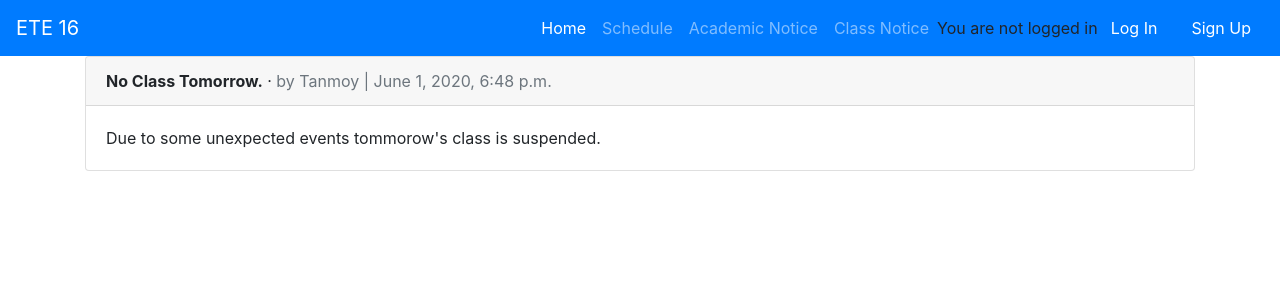
After one commit to Tanmoy-Sarkar/Varsity-Management-System, a Django app: page /class_notice/ in a window 1280 px wide. The commit adds this page. Shown: the top 300 px of the page. Run offline with Django 3.2, Linux system fonts and the light colour scheme; data comes from the database, SQL or seed files in the repository; both versions use the stored data as it was after the commit; some libraries are stand-ins or nearby versions.

Commit message:
adding necessary templates

```diff
--- a/templates/base.html
+++ b/templates/base.html
@@ -25,21 +25,30 @@
 		    <a class="nav-link" href="#">Academic Notice</a>
 		  </li>
 		  <li class="nav-item">
-		    <a class="nav-link" href="#">Class Notice</a>
+		    <a class="nav-link" href="{% url 'class_notice_list' %}">Class Notice</a>
 		  </li>
-		</ul>
-		</div>
+	{% if user.is_authenticated %}
+			<li class="nav-item">
+				<a href="#" class="nav-link dropdown-toggle" id="studentmenu" data-toggle="dropdown" aria-haspopup="true" aria-expanded="false">{{ user.username }}</a>
+				<div class="dropdown-menu dropdown-menu-right" aria-labelledby="studentmenu">
+					<a class="dropdown-item" href="{% url 'password_change' %}">Change Password</a>
+					<div class="dropdown-divider"></div>
+					<a href="{% url 'logout' %}" class="dropdown-item">Log Out</a>
+				</div>
+			</li>
+
+	{% else %}
+
+			<form class="form-inline ml-auto bg-primary">You are not logged in
+			<a href="{% url 'login' %}" class="btn btn-primary">Log In</a>
+			<a href="{%url 'signup'%}" class="btn btn-primary ml-2">Sign Up</a>
+			</form>
+
+
+	{% endif %}
+	</ul>
+	</div>
 	</nav>
-	{% if user.is_authenticated %}
-	<div class="container text-center">
-		<span>Hi {{user.username}} </span>
-	</div>
-	{% else %}
-	<div class="text-center">You are not logged in
-	<a href="{% url 'login' %}">Log In</a>
-	<a href="{%url 'signup'%}">Sign In</a>
-	</div>
-	{% endif %}
 
 	<div class="container">
 	{% block content %}
--- /dev/null
+++ b/templates/class_notice_list.html
@@ -0,0 +1,19 @@
+{% extends 'base.html' %}
+
+{% block title %}Class Notice{% endblock title %}
+
+{% block content %}
+  {% for notice in object_list %}
+    <div class="card">
+      <div class="card-header">
+        <span class="font-weight-bold">{{ notice.title }}</span> &middot;
+        <span class="text-muted">by {{ notice.author }} | {{ notice.date }}</span>
+      </div>
+      <div class="card-body">
+        {{ notice.body }}
+      </div>
+
+    </div>
+    <br />
+  {% endfor %}
+{% endblock content %}
--- a/templates/registration/login.html
+++ b/templates/registration/login.html
@@ -5,6 +5,6 @@
 <form method="post">
 	{% csrf_token %}
 	{{ form.as_p }}
-	<button type="submit">Log In</button>
+	<button type="submit" class="btn btn-success ml-2">Log In</button>
 </form>
 {% endblock content %}
--- a/templates/signup.html
+++ b/templates/signup.html
@@ -1,11 +1,12 @@
 {% extends 'base.html' %}
+{% load crispy_forms_tags %}
 {% block title %}Sign Up{% endblock title %}
 
 {% block content %}
 <h2>Sign Up</h2>
 <form method="post">
 	{% csrf_token %}
-	{{ form.as_p }}
-	<button type="submit">Sign Up</button>
+	{{ form|crispy }}
+	<button type="submit" class="btn btn-success">Sign Up</button>
 </form>
 {% endblock content %}
--- a/varsity_management/urls.py
+++ b/varsity_management/urls.py
@@ -22,5 +22,6 @@ urlpatterns = [
     path('signup/',include('users.urls')),
     path('',include('pages.urls')),
     path('',include('django.contrib.auth.urls')),
+    path('class_notice/',include('ClassNotice.urls')),
 
 ]
```
Also changed, not shown: templates/registration/password_change_done.html (added, +8 -0 lines), templates/registration/password_change_form.html (added, +14 -0 lines), varsity_management/settings.py (+7 -1 lines), db.sqlite3, 2 other files.
